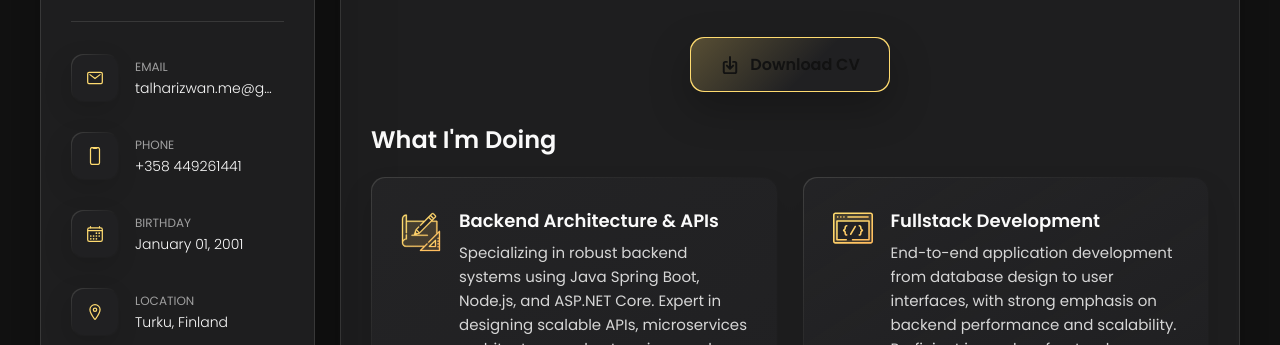
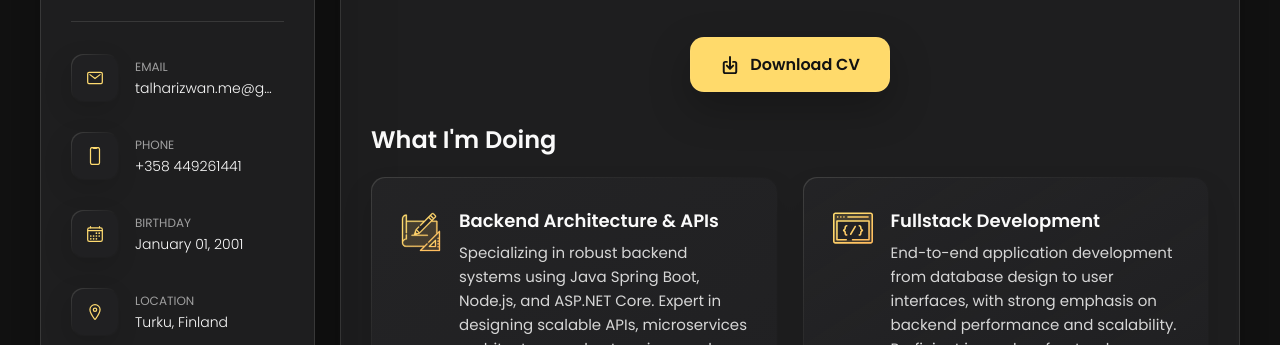
Before and after one commit to TalhaRizwan093/personal-portfolio, a plain HTML site: page index.html in a window 1280 px wide. Shown: the part 389-734 px from the top of the page. Drawn offline with nearby package versions, Linux system fonts and the light colour scheme.

Commit message:
added download button for resume

```diff
--- a/index.html
+++ b/index.html
@@ -75,7 +75,7 @@
       content: "";
       position: absolute;
       inset: 1px;
-      background: linear-gradient(135deg, hsla(45, 100%, 71%, 0.251) 0%, hsla(35, 100%, 68%, 0) 59.86%), hsl(240, 2%, 13%);
+      background: hsl(45, 100%, 71%);
       border-radius: inherit;
       z-index: -1;
       transition: all 0.25s ease;
```
